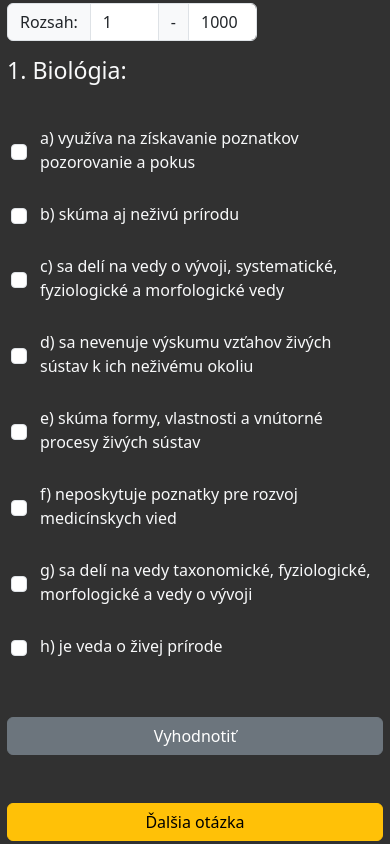
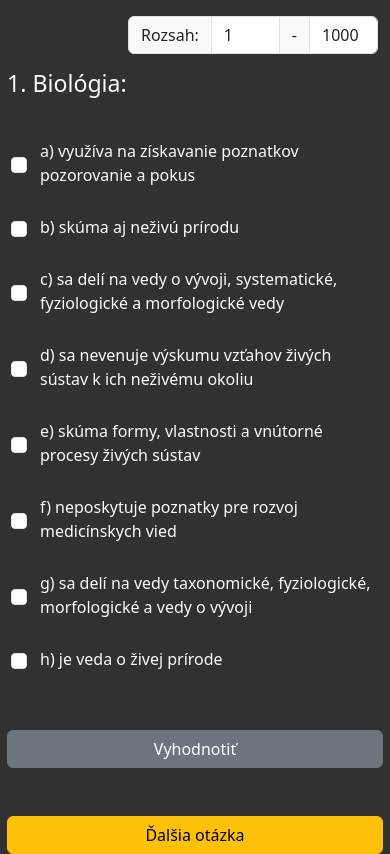
Before and after one commit to demoMedTest/demoMTest, a React (Vite) app: page / in a window 390 px wide. Built offline with nearby package versions, Linux system fonts and the light colour scheme.

Commit message:
range adjustment, rand index fix same num

```diff
--- a/src/App.css
+++ b/src/App.css
@@ -23,7 +23,9 @@
   float: left;
   margin-left: 0 !important; /* Táto hodnota spôsobuje posunutie checkboxu */
 }
-
+.rangeHolder{
+  margin: 5rem 5rem 0 0;
+}
 /* Pre prehliadače založené na Webkite (Chrome, Edge, Safari) */
 input[type="number"]::-webkit-inner-spin-button,
 input[type="number"]::-webkit-outer-spin-button {
@@ -39,9 +41,19 @@ input[type="number"]::-webkit-outer-spin-button {
 input[type="number"] {
   -moz-appearance: textfield;
 }
+@media (max-width: 1600px) { /* Bootstrap breakpoint pre mobily */
+    .rangeHolder{
+      position: initial !important;
+      margin: 1rem 5px 0 0 !important;
+    }
+}
 
 @media (max-width: 768px) { /* Bootstrap breakpoint pre mobily */
   .mainContainer {
     margin: auto 7px;
     }
+    .rangeHolder{
+      position: initial !important;
+      margin: 1rem 5px 0 0 !important;
+    }
 }
--- a/src/components/Question.jsx
+++ b/src/components/Question.jsx
@@ -60,16 +60,20 @@ export default function Question() {
       });
   }, []);
 
-  // Načíta náhodnú otázku a resetuje stav
   const loadNextQuestion = () => {
-    const min = range.min === "" ? 1 : range.min; // Default na 0, ak je prázdne
+    const min = range.min === "" ? 1 : range.min; // Default na 1, ak je prázdne
     const max = range.max === "" ? 1000 : range.max; // Default na 1000, ak je prázdne
+    let randomIndex;
 
-    const randomIndex = Math.floor(Math.random() * (max - min + 1)) + min;
-    setCurrentQuestionIndex(randomIndex-1);
+    do {
+      randomIndex = Math.floor(Math.random() * (max - min + 1)) + min;
+    } while (randomIndex - 1 === currentQuestionIndex); // Kontrola, aby sa nevygenerovalo rovnaké číslo
+
+    setCurrentQuestionIndex(randomIndex - 1); // Nastav index na otázku (offset o -1)
     setSelectedOptions({}); // Reset checkboxov
     setResults({}); // Reset výsledkov
   };
+
 
 
   // Spracuje zmenu checkboxu
@@ -110,10 +114,9 @@ export default function Question() {
     }));
   };
 
-
   return (
     <div className="d-flex flex-column mainContainer">
-      <div className="input-group mb-3 rangeHolder">
+      <div className="input-group mb-3 rangeHolder ms-auto fixed-top">
       <span className="input-group-text">Rozsah:</span>
       <input
         type="number"
```
